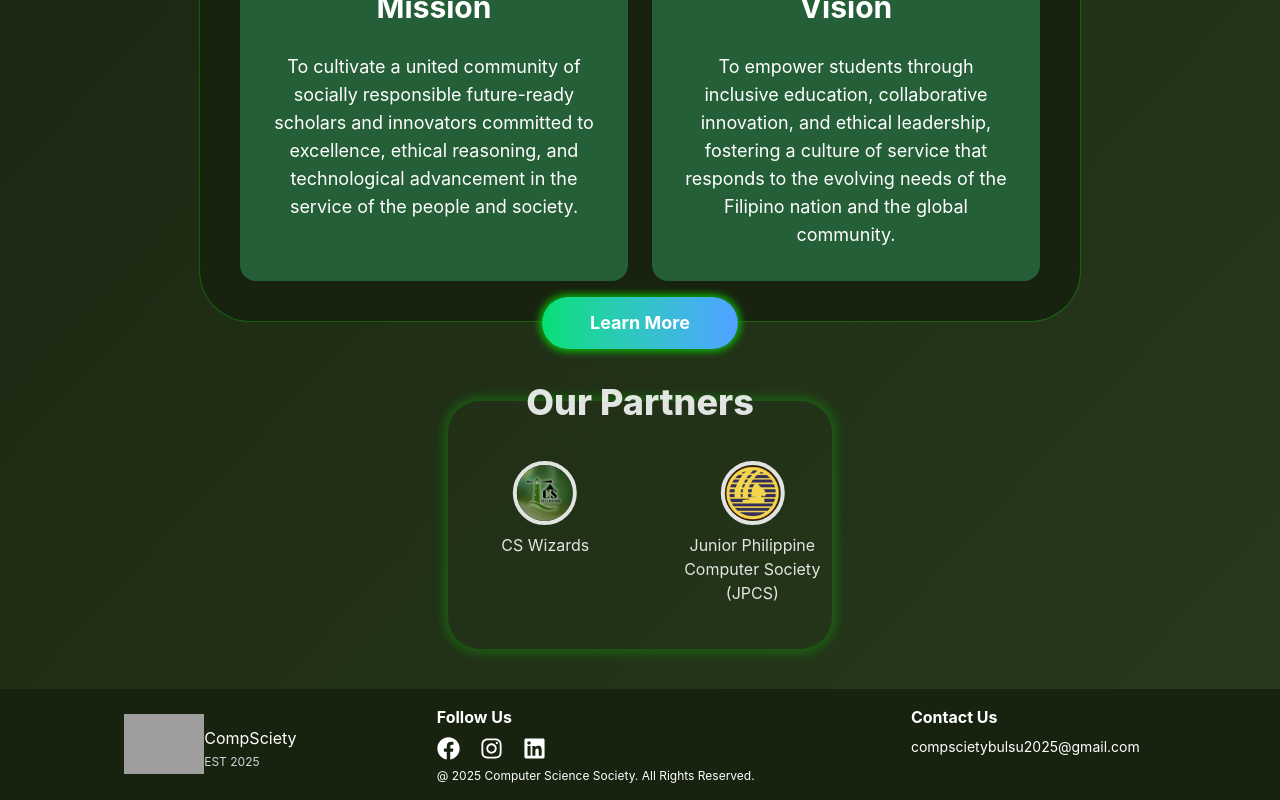
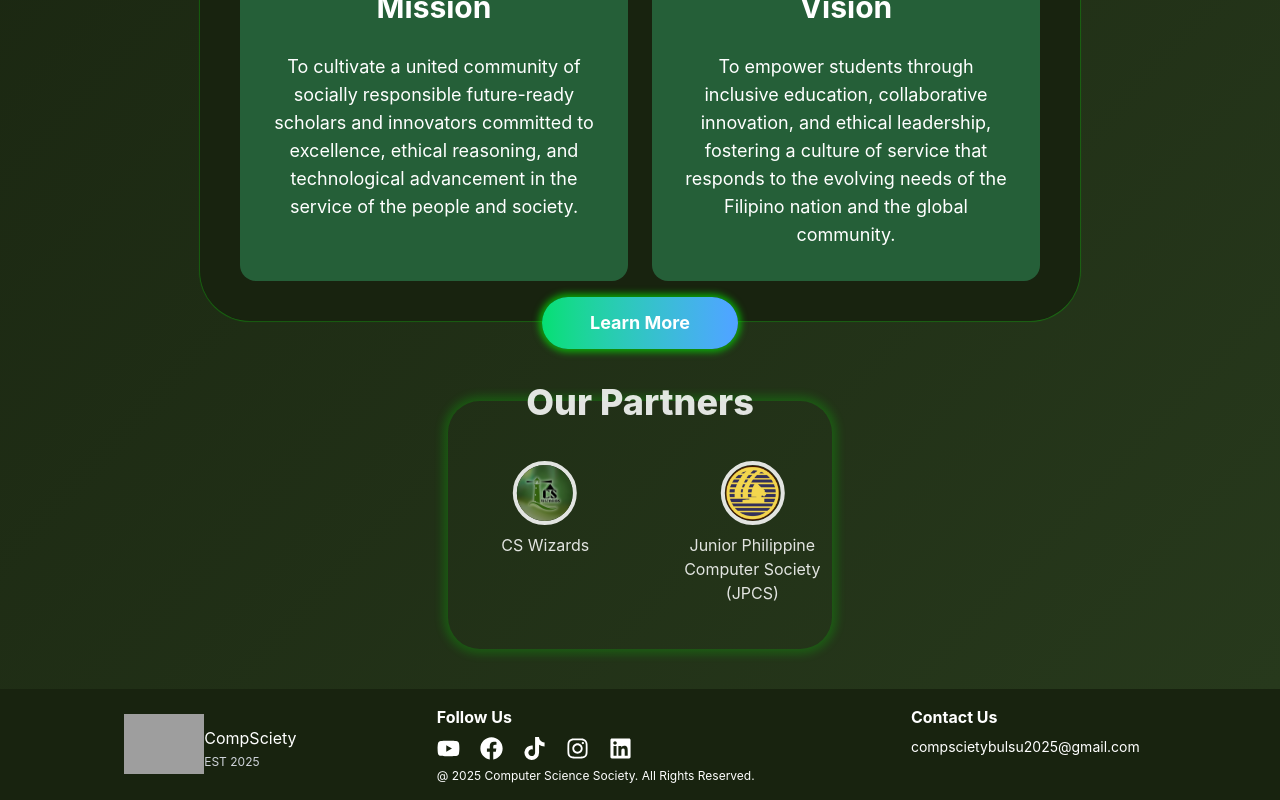
Before and after one commit to drinaissante/CompSciety, a React (Vite) app: page /CompSciety/ in a window 1280 px wide. Shown: the part 1476-2276 px from the top of the page. Built offline with nearby package versions, Linux system fonts and the light colour scheme; no server answers; grey boxes are pictures that could not be loaded.

Commit message:
Added Tiktok and YouTube contacts

```diff
--- a/src/components/pages/home/sections/Footer.jsx
+++ b/src/components/pages/home/sections/Footer.jsx
@@ -1,6 +1,6 @@
 import logo from "@assets/CompSciety.png"
 
-import { FaFacebook, FaInstagram, FaLinkedin, FaYoutube } from "react-icons/fa";
+import { FaFacebook, FaInstagram, FaLinkedin, FaYoutube, FaTiktok } from "react-icons/fa";
 
 function Footer() {
     return (
@@ -25,22 +25,26 @@ function Footer() {
             <span className="font-bold">Follow Us</span>
 
             <div className="flex gap-5">
-                {/* <a href="">
-                    <FaYoutube />
-                </a> */}
+                <a href="https://www.youtube.com/@ComputerScienceSociety-BulSU" target="_blank" rel="noopener noreferrer">
+                    <FaYoutube size={23}/>
+                </a>
 
-                <a href="https://www.facebook.com/compscietybulsu2025" target="_blank" rel="noopener noreferrer">
-                    <FaFacebook  size={23}/>
+                <a href="https://www.tiktok.com/@compscietybulsu" target="_blank" rel="noopener noreferrer">
+                    <FaFacebook size={23}/>
+                </a>
+
+                <a href="https://www.youtube.com/@ComputerScienceSociety-BulSU" target="_blank" rel="noopener noreferrer">
+                    <FaTiktok size={23}/>
                 </a>
 
 
                 <a href="https://www.instagram.com/compscietybulsu2025/" target="_blank" rel="noopener noreferrer">
-                    <FaInstagram  size={23}/>
+                    <FaInstagram size={23}/>
                 </a>
 
 
                 <a href="https://www.linkedin.com/in/computer-science-society-bulsu-705740378/" target="_blank" rel="noopener noreferrer">
-                    <FaLinkedin  size={23}/>
+                    <FaLinkedin size={23}/>
                 </a>
             </div>
 
```
